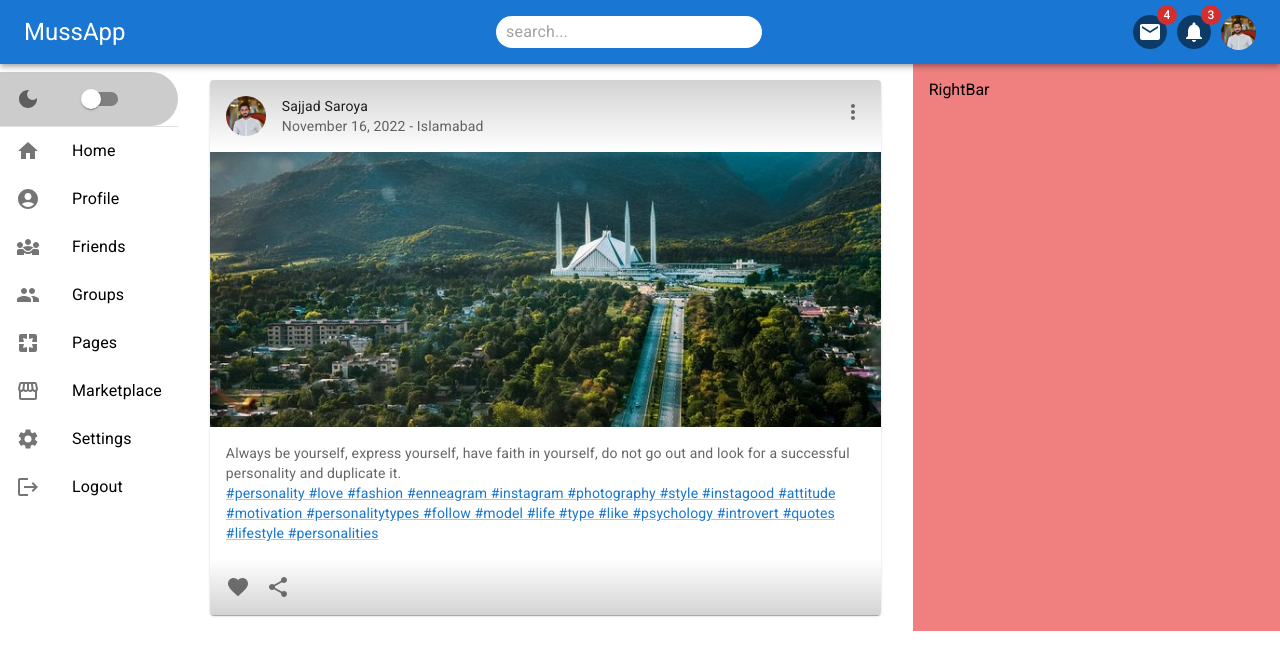
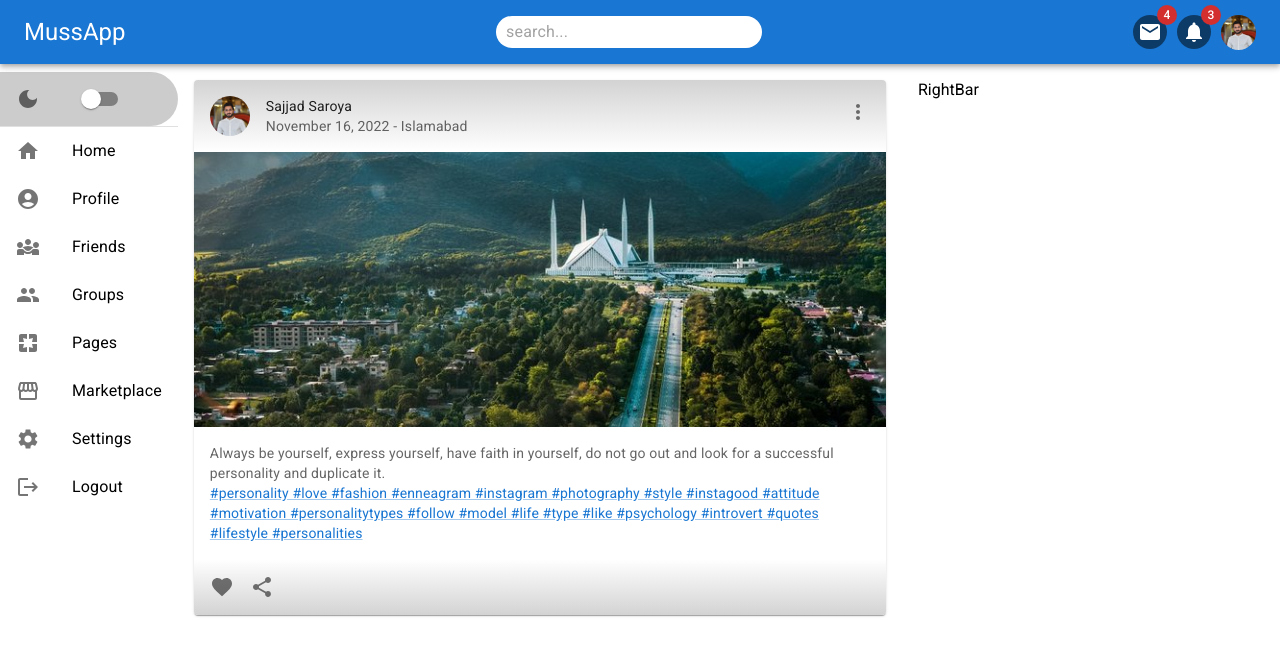
Before and after one commit to Sajjad124/MUSSAPP, a React (Create React App) app: page / in a window 1280 px wide. Shown: the top 670 px of the page. Built offline with nearby package versions, Linux system fonts and the light colour scheme.

Commit message:
alignment issue resolved

```diff
--- a/src/App.js
+++ b/src/App.js
@@ -16,7 +16,7 @@
   return (
     <Box>
       <Navbar />
-      <Stack direction="row" spacing={2} justifyContent="space-between">
+      <Stack direction="row"  justifyContent="space-between">
         <Sidebar />
         <Feed />
         <RightBar />
--- a/src/Components/RightBar.jsx
+++ b/src/Components/RightBar.jsx
@@ -3,12 +3,7 @@
 
 const RightBar = () => {
   return (
-    <Box
-      bgcolor="lightcoral"
-      flex={2}
-      p={2}
-      sx={{ display: { xs: "none", sm: "block" } }}
-    >
+    <Box flex={2} p={2} sx={{ display: { xs: "none", sm: "block" } }}>
       RightBar
     </Box>
   );
```
